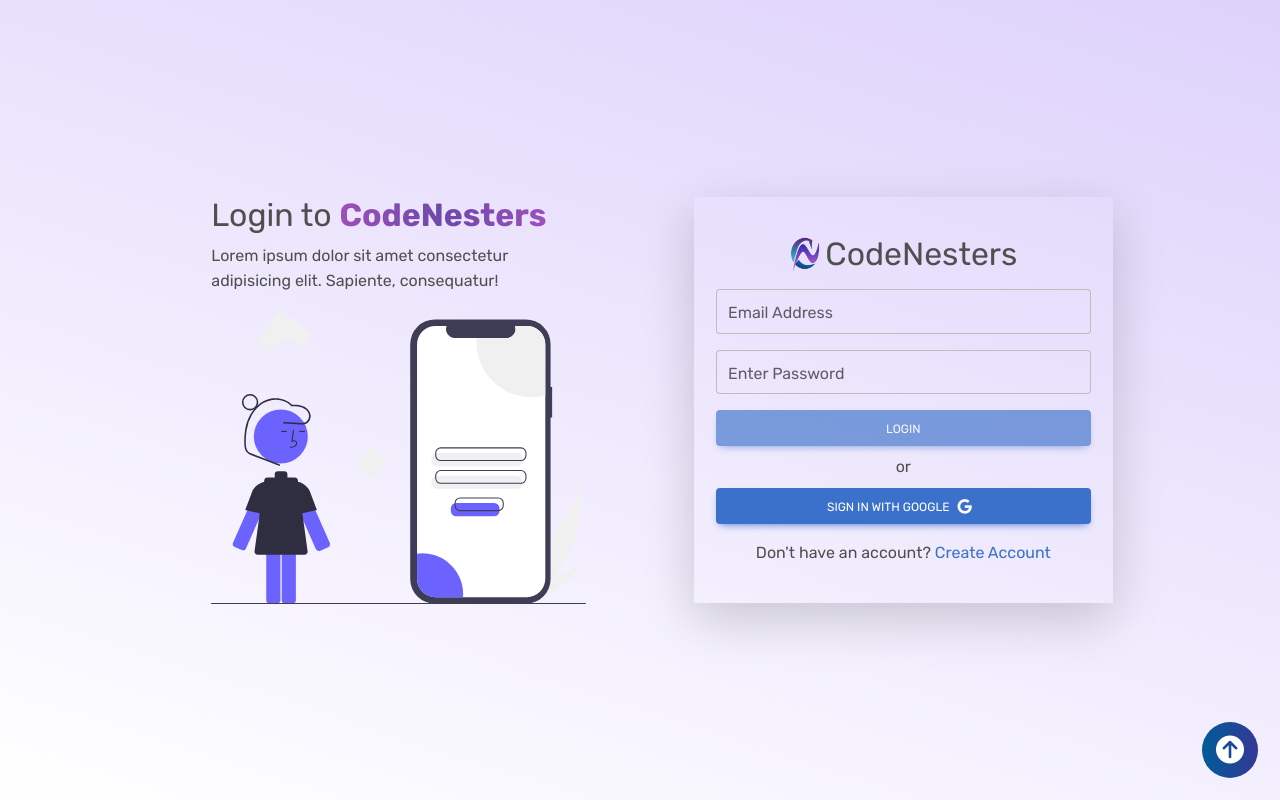
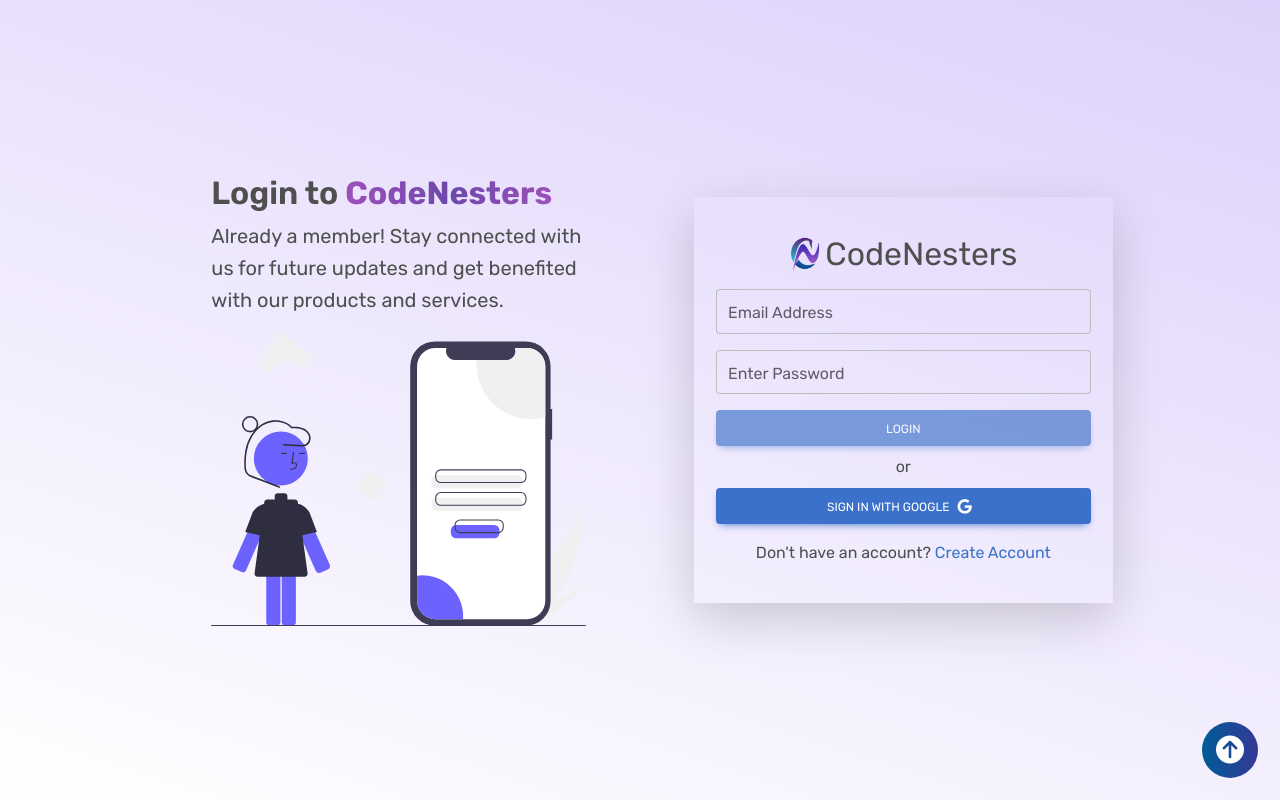
Before and after one commit to Yashcodes/CodeNesters-Frontend, a React (Create React App) app: page /login in a window 1280 px wide. Built offline with nearby package versions, Linux system fonts and the light colour scheme.

Commit message:
Changed login/register page content

```diff
--- a/src/pages/Auth/Login.jsx
+++ b/src/pages/Auth/Login.jsx
@@ -70,12 +70,16 @@ const Login = () => {
     <>
       <div className="register-page container-fluid bg-gray-gradient">
         <div className="register-left col-md-4 col-sm-9">
-          <h2 className="text-gray">
+          <h2
+            className="text-gray"
+            color="darkgray"
+            style={{ fontWeight: "600" }}
+          >
             Login to <span className="text-gradient">CodeNesters</span>
           </h2>
-          <p>
-            Lorem ipsum dolor sit amet consectetur adipisicing elit. Sapiente,
-            consequatur!
+          <p className="fs-5">
+            Already a member! Stay connected with us for future updates and get
+            benefited with our products and services.
           </p>
 
           <img src={SignIn} alt="" className="img-fluid" />
@@ -119,10 +123,7 @@ const Login = () => {
               <MDBBtn
                 className="w-100 card-btn"
                 onClick={handleSubmit}
-                disabled={
-                  email === "" ||
-                  password === ""
-                }
+                disabled={email === "" || password === ""}
               >
                 Login
               </MDBBtn>
--- a/src/pages/Auth/Register.jsx
+++ b/src/pages/Auth/Register.jsx
@@ -87,12 +87,12 @@ const Register = () => {
   return (
     <div className="register-page container-fluid bg-gray-gradient">
       <div className="register-left col-md-4 col-sm-9">
-        <h2 className="text-gray">
+        <h2 className="" color="darkgray" style={{ fontWeight: "600" }}>
           Register to <span className="text-gradient">CodeNesters</span>
         </h2>
-        <p>
-          Lorem ipsum dolor sit amet consectetur adipisicing elit. Sapiente,
-          consequatur!
+        <p className="fs-5">
+          Join our digital journey with high quality software services and
+          interactive learning guidance!
         </p>
 
         <img src={SignIn} alt="" className="img-fluid" />
```
